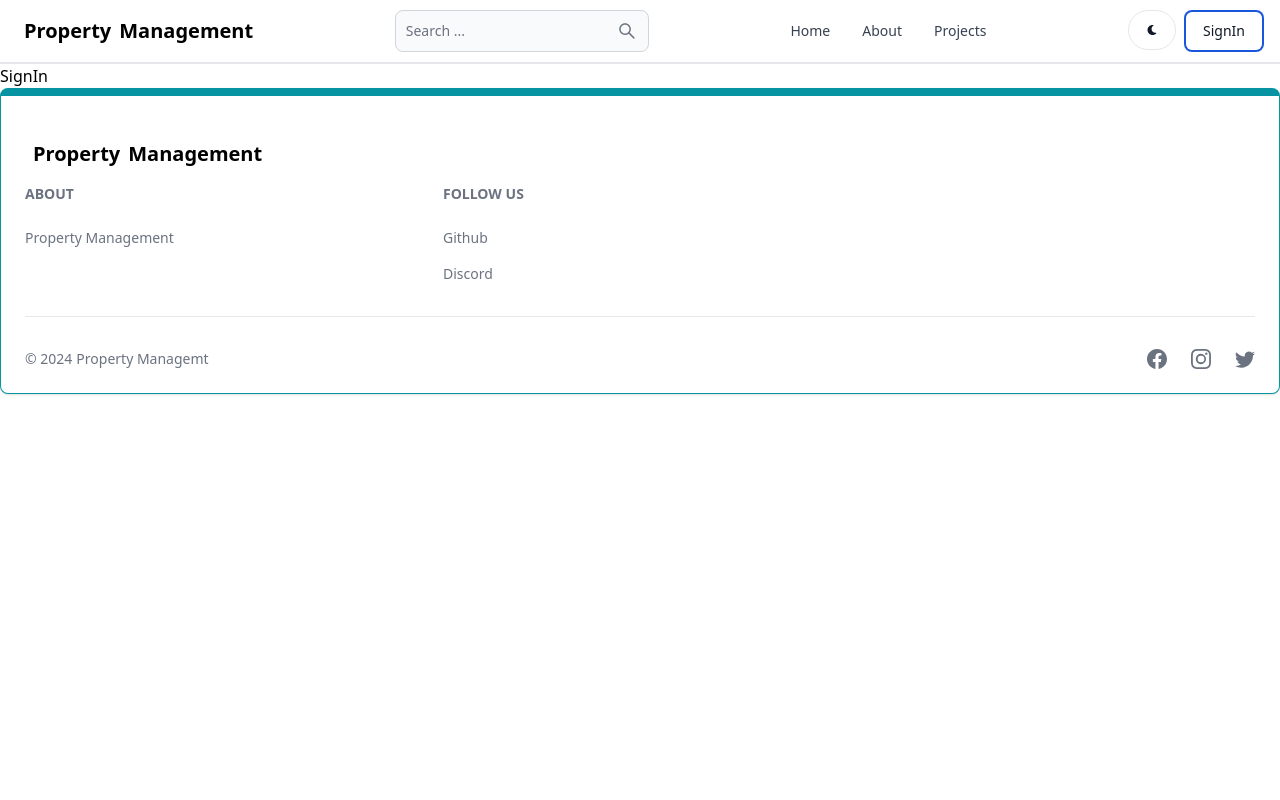
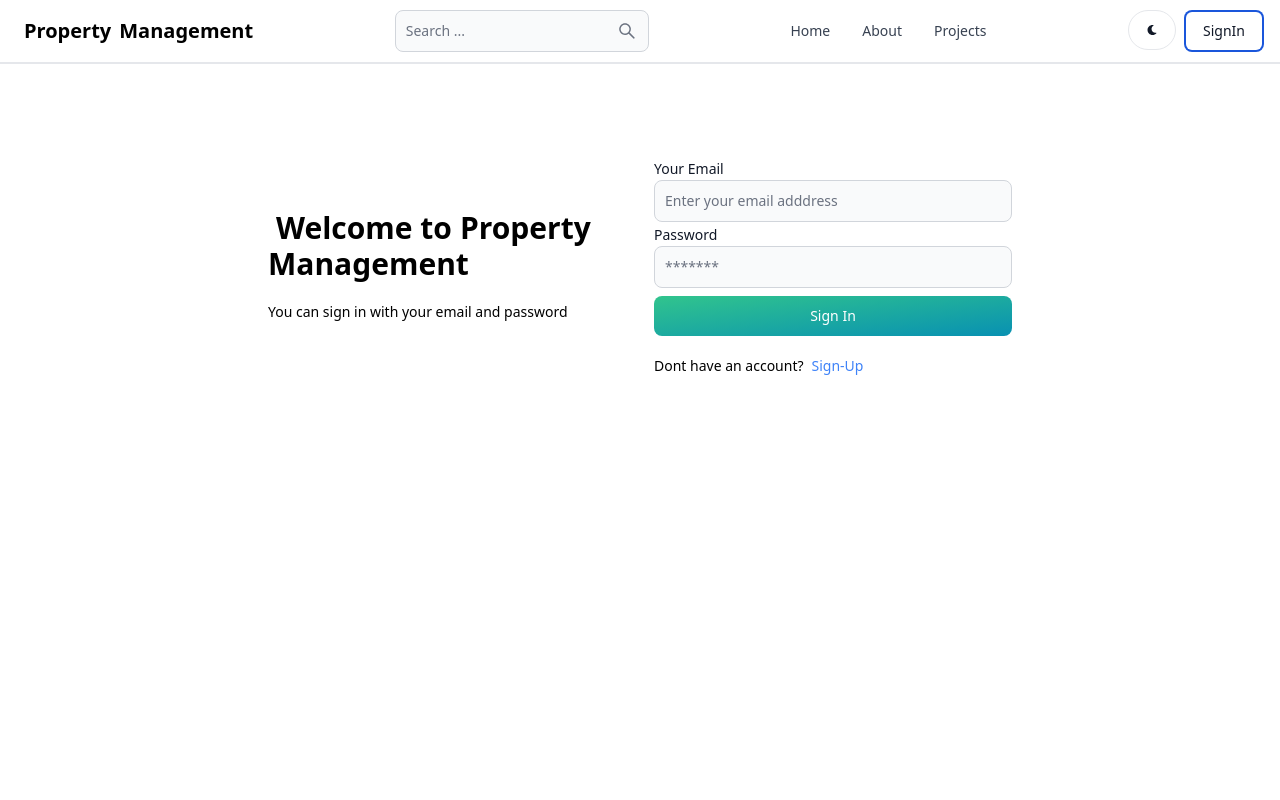
Before and after one commit to TarundeepNagla/PropMgmt-Project, a React (Vite) app in the folder client/: page /signin in a window 1280 px wide. Shown: the top 800 px of the page. Built offline with nearby package versions, Linux system fonts and the light colour scheme.

Commit message:
complete signin page functionality with backend

```diff
--- a/client/src/pages/SignIn.jsx
+++ b/client/src/pages/SignIn.jsx
@@ -1,7 +1,115 @@
-import React from 'react'
+import React from 'react';
+import { useState } from 'react';
+import { Link, useNavigate } from 'react-router-dom';
+import { Button, Label, TextInput, Alert, Spinner} from 'flowbite-react';
+
 
 export default function SignIn() {
+  const [formData, setFormData] = useState({}); // Initial state is an empty object
+  const [errorMessage, setErrorMessage] = useState(null);
+  const [loading, setLoading] = useState(false);
+  const navigate = useNavigate(); // initialization of useNavigate
+  const handleChange = (e) => {
+    setFormData({ ...formData, [e.target.id]: e.target.value.trim() });
+  };
+  const handleSubmit = async (e) => {
+    e.preventDefault();
+    if (!formData.email || !formData.password) {
+      return setErrorMessage('All fields are mandatory');
+    }
+    try {
+        setLoading(true); // means fetching of data from API is in progress.
+        setErrorMessage(null); // cleanup previous error messages
+        const res = await fetch('/api/auth/signin', {
+        method: 'POST',
+        headers: { 'Content-Type': 'application/json' },
+        body: JSON.stringify(formData),
+      });
+      const data = await res.json();
+      if (data.success == false){
+        return setErrorMessage(data.message)
+      }
+      setLoading(false);
+      if(res.ok){
+        navigate('/');
+      }
+    } catch (error) {
+      setErrorMessage(error.message);
+      setLoading(false);
+    }
+  };
+
   return (
-    <div>SignIn</div>
+    <div className='min-h-screen mt-20'>
+      <div className='flex p-3 max-w-3xl gap-7 mx-auto flex-col md:flex-row md:items-center'>
+        {/* left side */}
+        <div className='flex-1'>
+          <Link
+          to='/'
+          className='text-3xl font-bold dark:text-white' >
+            <span className='px-2 py-1' color='blue' outlined >
+              Welcome to
+            </span>
+          Property Management
+          </Link>
+          <p className='text-sm mt-5'>
+            You can sign in with your email and password
+          </p>
+        </div>
+        {/* right side */}
+
+        <div className='flex-1'>
+          <form className='flex flex-col gap-2' onSubmit={handleSubmit}>
+            <div>
+            <Label value="Your Email" />
+            <TextInput
+              type='email'
+              placeholder='Enter your email adddress'
+              id='email'
+              required
+              onChange={handleChange}
+            />
+            <div>
+            <Label value="Password" />
+            <TextInput
+              type='password'
+              placeholder='*******'
+              id='password'
+              required
+              onChange={handleChange}
+            />
+            </div>
+            </div>
+            {/* when loading is in progress, disable the button */}
+            <Button type='submit' gradientDuoTone="greenToBlue" disabled={loading}>
+              {
+                loading ? (
+                  <>
+                    <Spinner size='sm'/>
+                    <span className='pl-3'> Loading .....</span>
+                  </>
+                ) : 'Sign In'
+
+              }
+            </Button>
+          </form>
+          <div className='flex gap-2 text-sm mt-5'>
+            <span>Dont have an account?</span>
+            <Link
+              to="/signup"
+              className='text-blue-500' >
+                Sign-Up
+
+              </Link>
+          </div>
+          {errorMessage && (
+            <Alert className='mt-5' color='failure'>
+              {errorMessage}
+            </Alert>
+          )}
+        </div>
+      </div>
+    </div>
+
   )
 }
```
